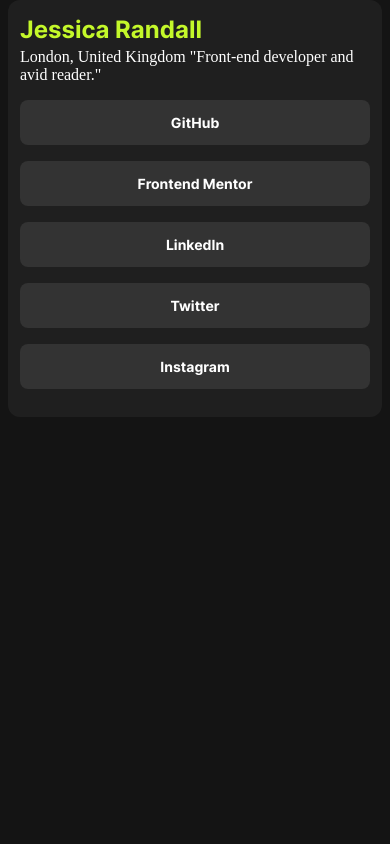
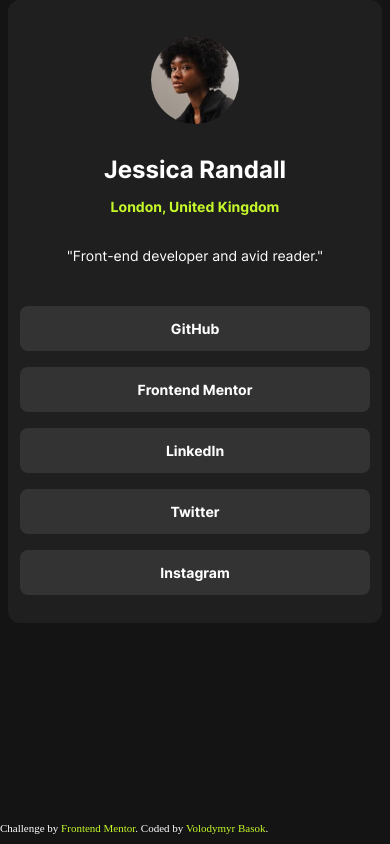
Before and after one commit to Volodymyrquo/social-links-profile, a website: page index.html in a window 390 px wide. Drawn offline with Linux system fonts and the light colour scheme.

Commit message:
Add responsive design

```diff
--- a/index.html
+++ b/index.html
@@ -13,60 +13,30 @@
         />
         <link rel="stylesheet" href="style.css" />
         <title>Frontend Mentor | Social links profile</title>
-
-        <!-- Feel free to remove these styles or customise in your own stylesheet 👍 -->
-        <style>
-            .attribution {
-                font-size: 11px;
-                text-align: center;
-            }
-            .attribution a {
-                color: hsl(228, 45%, 44%);
-            }
-        </style>
     </head>
     <body>
         <div class="card">
             <header>
+                <img src="./assets/images/avatar-jessica.jpeg" alt="avatar" />
                 <h1 class="text-preset-1">Jessica Randall</h1>
-
-                London, United Kingdom "Front-end developer and avid reader."
+                <h2 class="text-preset-3">London, United Kingdom</h2>
+                <p class="text-preset-2">
+                    "Front-end developer and avid reader."
+                </p>
             </header>
 
-            <ul>
-                <li>
-                    <div>
-                        <a href="#">GitHub</a>
-                    </div>
-                </li>
-                <li>
-                    <div>
-                        <a href="#"> Frontend Mentor</a>
-                    </div>
-                </li>
-
-                <li>
-                    <div>
-                        <a href="#">LinkedIn</a>
-                    </div>
-                </li>
-                <li>
-                    <div>
-                        <a href="#">Twitter</a>
-                    </div>
-                </li>
-                <li>
-                    <div>
-                        <a href="#">Instagram</a>
-                    </div>
-                </li>
-            </ul>
+            <ul></ul>
         </div>
 
-        <!-- <div class="attribution">
-    Challenge by <a href="https://www.frontendmentor.io?ref=challenge" target="_blank">Frontend Mentor</a>.
-    Coded by <a href="#">Your Name Here</a>.
-  </div> -->
+        <div class="attribution">
+            Challenge by
+            <a
+                href="https://www.frontendmentor.io?ref=challenge"
+                target="_blank"
+                >Frontend Mentor</a
+            >. Coded by
+            <a href="https://github.com/Volodymyrquo">Volodymyr Basok</a>.
+        </div>
         <script src="script.js"></script>
     </body>
 </html>
--- a/script.js
+++ b/script.js
@@ -1,4 +1,23 @@
-const a = document.getElementsByTagName('a');
-Array.from(a).forEach((element) => {
-    element.classList.add('text-preset-3');
-});
+// const a = document.getElementsByTagName('a');
+// Array.from(a).forEach((element) => {
+//     element.classList.add('text-preset-3');
+// });
+const socials = [
+    {
+        name: 'GitHub',
+        link: 'https://github.com/Volodymyrquo',
+    },
+    {
+        name: 'Frontend Mentor',
+        link: 'https://www.frontendmentor.io/profile/Volodymyrquo',
+    },
+    { name: 'LinkedIn', link: 'https://www.linkedin.com/in/volodymyr-basok/' },
+    { name: 'Twitter', link: '#' },
+    { name: 'Instagram', link: 'https://www.instagram.com/volodymyr.basok/' },
+];
+
+const ul = document.querySelector('ul');
+
+for (let el of socials) {
+    ul.innerHTML += `<li><a href=${el.link} target="_blank" class='text-preset-3'>${el.name}</a></li>`;
+}
--- a/style.css
+++ b/style.css
@@ -1,15 +1,108 @@
-* {
+html,
+body,
+div,
+span,
+applet,
+object,
+iframe,
+h1,
+h2,
+h3,
+h4,
+h5,
+h6,
+p,
+blockquote,
+pre,
+a,
+abbr,
+acronym,
+address,
+big,
+cite,
+code,
+del,
+dfn,
+em,
+font,
+img,
+ins,
+kbd,
+q,
+s,
+samp,
+small,
+strike,
+strong,
+sub,
+sup,
+tt,
+var,
+dl,
+dt,
+dd,
+ol,
+ul,
+li,
+fieldset,
+form,
+label,
+legend,
+table,
+caption,
+tbody,
+tfoot,
+thead,
+tr,
+th,
+td {
     margin: 0;
     padding: 0;
+    border: 0;
+    outline: 0;
+    font-weight: inherit;
+    font-style: inherit;
+    font-size: 100%;
+    font-family: inherit;
+    vertical-align: baseline;
+    text-decoration: none;
+}
+* {
     box-sizing: border-box;
 }
-ul,
-ol {
-    list-style-type: none;
+/* remember to define focus styles! */
+:focus {
+    outline: 0;
 }
-li,
-a {
-    text-decoration: none;
+body {
+    line-height: 1;
+    color: black;
+    background: white;
+}
+ol,
+ul {
+    list-style: none;
+}
+/* tables still need 'cellspacing="0"' in the markup */
+table {
+    border-collapse: separate;
+    border-spacing: 0;
+}
+caption,
+th,
+td {
+    text-align: left;
+    font-weight: normal;
+}
+blockquote:before,
+blockquote:after,
+q:before,
+q:after {
+    content: '';
+}
+blockquote,
+q {
+    quotes: '' '';
 }
 @font-face {
     font-family: Inter;
@@ -66,8 +159,29 @@
 body {
     background-color: var(--gray-900);
 }
+header {
+    display: flex;
+    flex-direction: column;
+    justify-content: center;
+    align-items: center;
+    width: 100%;
+}
+img {
+    border-radius: 999px;
+    width: 88px;
+    height: 88px;
+    margin: 24px 0;
+}
 h1 {
+    color: var(--white);
+    margin: var(--space-50) 0;
+}
+h2 {
     color: var(--green);
+    margin: var(--space-50) 0;
+}
+p {
+    margin: var(--space-300) 0;
 }
 ul {
     width: 100%;
@@ -81,8 +195,41 @@
     width: 100%;
     justify-content: center;
     border-radius: 8px;
+    height: 45px;
 }
-a {
+li:hover {
+    background-color: var(--green);
+}
+li:hover a {
+    color: var(--gray-700);
+}
+li a {
+    display: block;
     width: 100%;
     color: var(--white);
+    text-align: center;
 }
+.attribution {
+    position: absolute;
+    bottom: 10px;
+    font-size: 11px;
+    text-align: center;
+    color: var(--white);
+}
+.attribution a {
+    color: var(--green);
+}
+@media screen and (min-width: 768px) {
+    body {
+        min-height: 100vh;
+        padding: 40px;
+        display: flex;
+        justify-content: center;
+        align-items: center;
+        flex-direction: column;
+    }
+    .card {
+        width: 456px;
+        padding: var(--space-500);
+    }
+}
```
